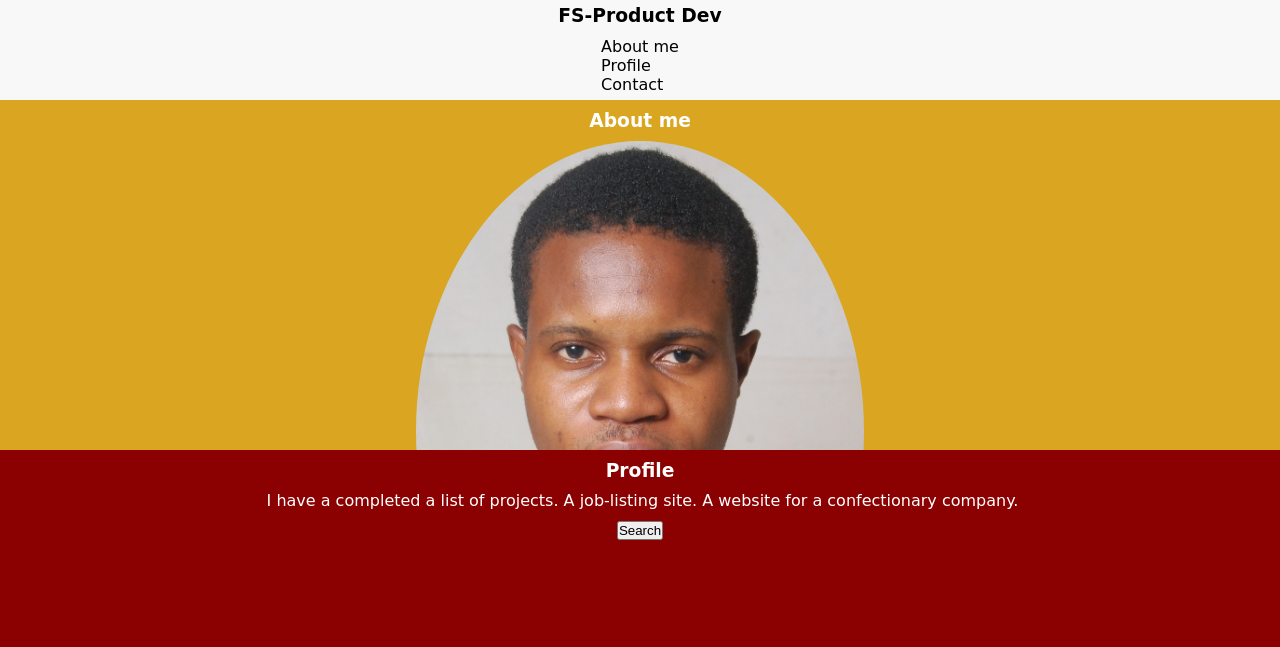
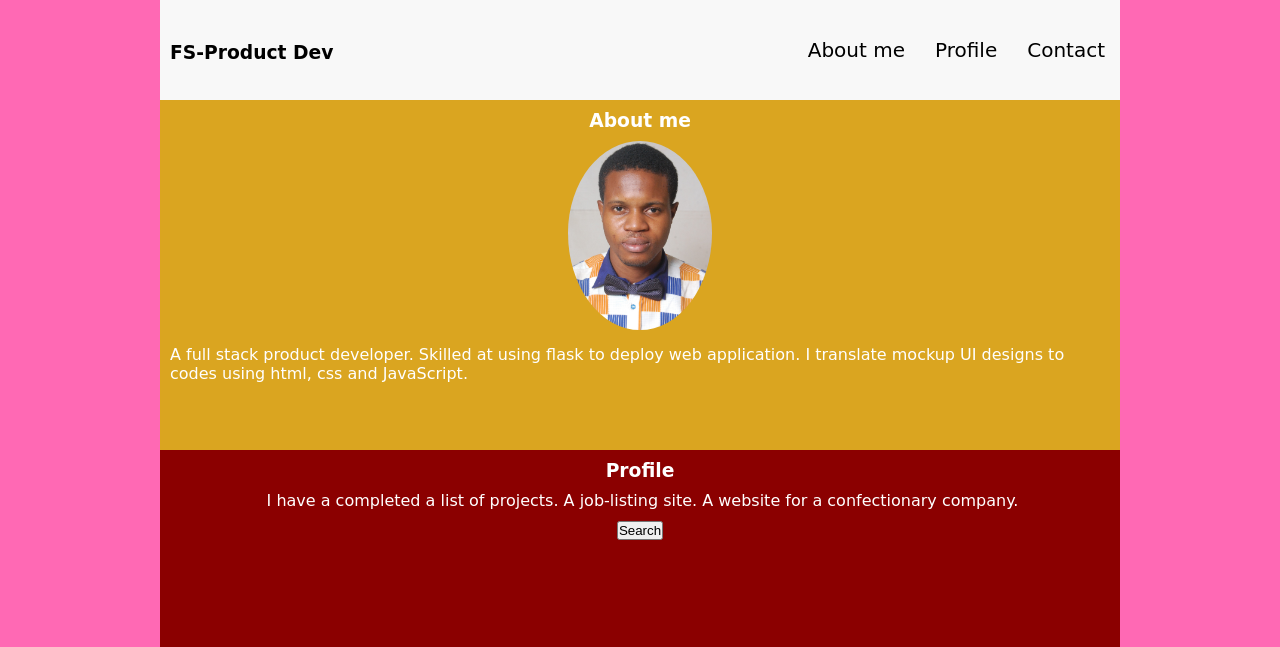
Before and after one commit to Osehi/FS-Product-Dev, a plain HTML site: page index.html in a window 1280 px wide. Shown: the top 647 px of the page. Drawn offline with Linux system fonts and the light colour scheme; a web font is replaced by a local one.

Commit message:
desktop-view

```diff
--- a/css/profile.css
+++ b/css/profile.css
@@ -235,7 +235,7 @@ img {
         display: flex;
         flex-direction: row;
         flex-grow: 2;
-        justify-content: center;
+        justify-content: flex-end;
         align-self: center;
     }
 
@@ -244,6 +244,7 @@ img {
         text-decoration: none;
         font-size:20px;
         padding-left:15px;
+        padding-right: 15px;
     }
 
     .about {
@@ -281,7 +282,7 @@ img {
         background-color: var(--cream);
     }
 
-    .footer {
+    /* .footer {
         display: flex;
         flex-direction: column;
         justify-content: center;
@@ -289,9 +290,81 @@ img {
         height: 80px;
         background-color: goldenrod;
         color: #ffffff;
-    }
+    } */
 }
 /* Desktop Styles*/
 @media only screen and (min-width: 769px){
 
+    .wrapper {
+        width: 960px;
+        margin: 0 auto;
+    }
+
+    .nav {
+        display: flex;
+        flex-direction: row;
+        justify-content: space-between;
+        height: 100px;
+        flex-wrap: wrap;
+        background-color: var(--cream);
+    }
+
+    .nav__logo {
+        flex-grow: 1;
+        align-self: center;
+        padding-left: 10px;
+    }
+
+    .nav__links {
+        display: flex;
+        flex-direction: row;
+        flex-grow: 2;
+        justify-content: flex-end;
+        align-self: center;
+    }
+
+    a {
+        color:black;
+        text-decoration: none;
+        font-size:20px;
+        padding-left:15px;
+        padding-right: 15px;
+    }
+
+    .about {
+        display: flex;
+        flex-direction: column;
+
+        /* justify-content: center; */
+        height: 350px;
+        background-color: goldenrod;
+    }
+
+    img {
+        width: 15%;
+        align-self: center;
+        /* align-self: center; */
+        /* border-radius: 50%; */
+        padding-top: 10px;
+        padding-bottom: 5px;
+        border-radius: 50%;
+    }
+
+    .profile {
+        display: flex;
+        flex-direction: column;
+        /* justify-content: center; */
+        height: 200px;
+        background-color: darkred;
+    }
+
+    .skills {
+        display: flex;
+        flex-direction: column;
+        /* justify-content: center; */
+        height: 250px;
+        background-color: var(--cream);
+    }
+
+
 }
```
